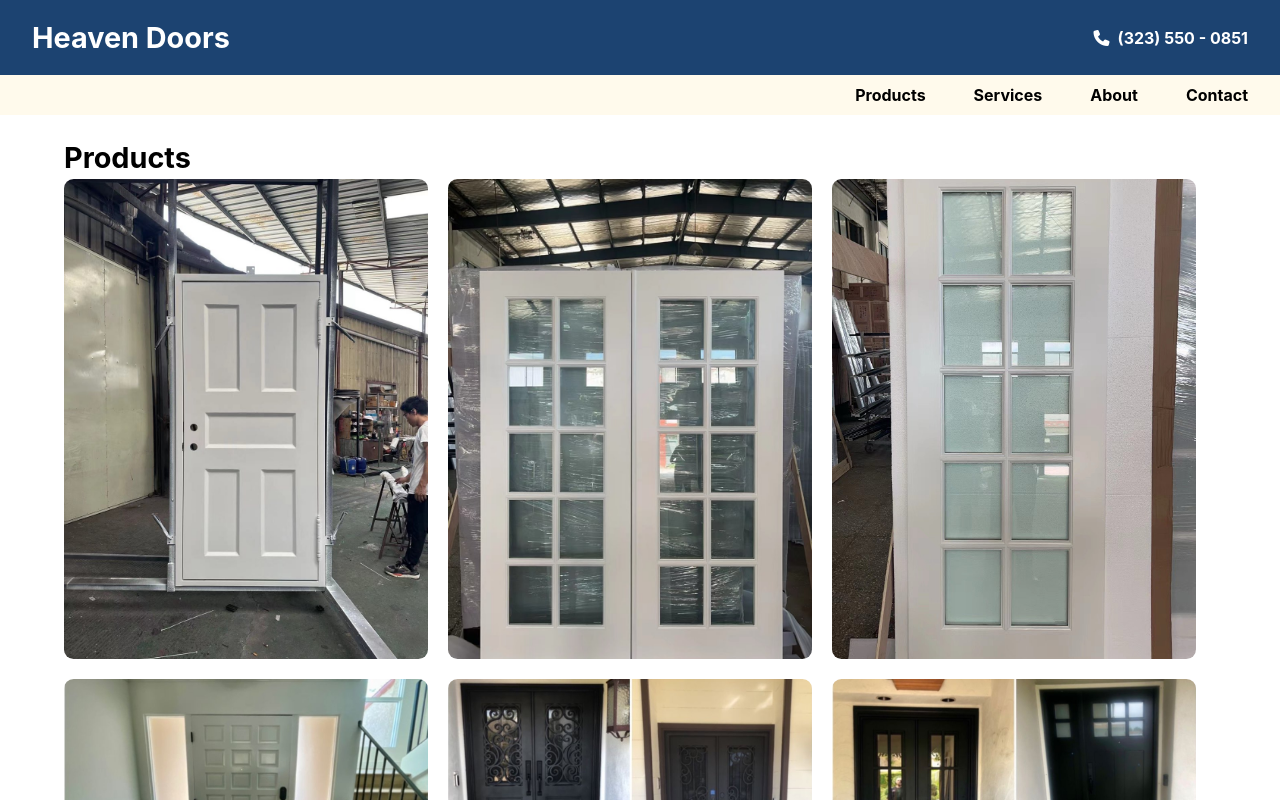
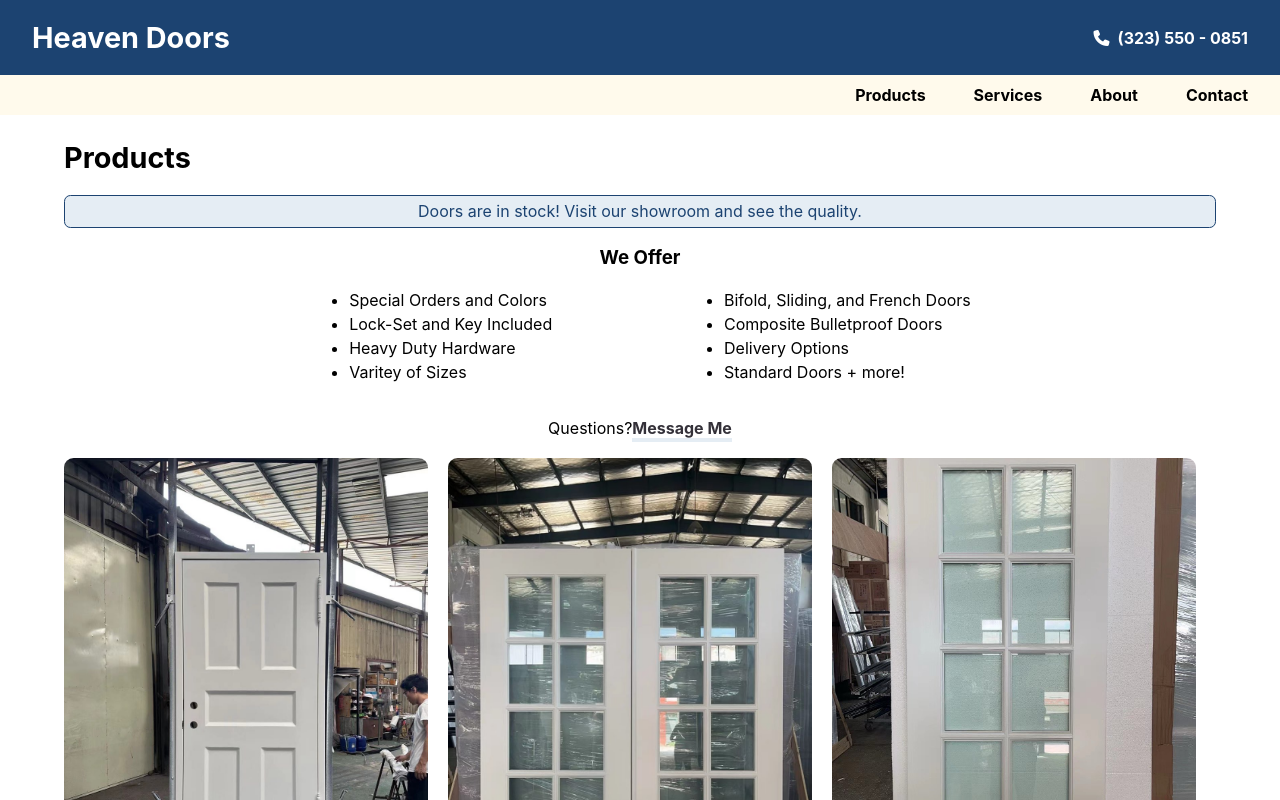
Before and after one commit to edgarLB/heavendoors, a React (Vite) app: page /products in a window 1280 px wide. Shown: the top 800 px of the page. Built offline with nearby package versions, Linux system fonts and the light colour scheme.

Commit message:
product and services pages done

```diff
--- a/src/index.css
+++ b/src/index.css
@@ -251,6 +251,67 @@ a {
   border-radius: 0.6em;
 }
 
+.stock-banner {
+  background-color: var(--light-blue-color);
+  border-radius:0.4em;
+  color: var(--dark_blue-color);
+  text-align: center;
+  border: #1C4371 solid 1px;
+  padding: 0.2em;
+}
+
+.products {
+  display: flex;
+  justify-content: center;
+  flex-wrap: wrap;
+
+}
+
+.products h3{
+  flex-basis: 100%;
+
+}
+
+
+.products ul {
+  columns: 2;
+  -webkit-columns: 2;
+  -moz-columns: 2;
+  justify-content: center;
+  align-items: center;
+  align-content: center;
+  column-gap: 10vw;
+
+}
+
+.link3 {
+  display: flex;
+  flex-direction: row;
+  justify-content: center;
+}
+.link3 a {
+  color: #343139;
+  font-weight: bold;
+  text-decoration: none;
+  border-bottom: .125em solid var(--light-blue-color);
+  box-shadow: inset 0 -0.125em 0 var(--light-blue-color);
+  transition: box-shadow 270ms cubic-bezier(0.77, 0, 0.175, 1), color 270ms cubic-bezier(0.77, 0, 0.175, 1);
+}
+
+.link3 a:hover {
+  box-shadow: inset 0 -1.125em 0 var(--light-blue-color);
+  color: #000;
+}
+
+.link3 a:focus {
+  background: #fff;
+  outline: none;
+  background: var(--light-blue-color);
+  color: #fff;
+  box-shadow: 8px 8px 24px rgba(0, 0, 0, 0.2);
+}
+
+
 @media only screen and (max-width: 768px) {
   .header {
     padding: 0.6em 1em;
@@ -330,6 +391,22 @@ a {
     margin-top: -3em;
   }
 
-  footer .hStack{padding-top: 0.5em}
+  footer .hStack{
+    padding-top: 0.5em
+  }
 
+  .products {
+    justify-content: flex-start;
+  }
+  .products ul {
+    columns: 1;
+    -webkit-columns: 1;
+    -moz-columns: 1;
+    margin-left: -1em;
+    margin-top: 0.5em;
+  }
+
+  .products li {
+    padding: 0.15em 0em;
+  }
 }
--- a/src/pages/Products.jsx
+++ b/src/pages/Products.jsx
@@ -14,11 +14,33 @@ import Gallery from "../components/Gallery.jsx";
 export default function Products() {
 
     const images = [image1, image2, image3, image4, image5, image6, image7, image8, image9, image10, image11];
+    const listOffer = ["Special Orders and Colors",
+        "Lock-Set and Key Included",
+        "Heavy Duty Hardware",
+        "Varitey of Sizes",
+        "Bifold, Sliding, and French Doors",
+        "Composite Bulletproof Doors",
+        "Delivery Options",
+        "Standard Doors + more!"
+    ]
     return (
         <div className="page-container">
             <div className="page-body">
                 <h2>Products</h2>
-                <Gallery images={images} />
+                <p className="stock-banner">Doors are in stock! Visit our showroom and see the quality.</p>
+                <div className="products">
+                    <h3>We Offer</h3>
+
+                    <ul>
+                        {listOffer.map(item => (
+                            <li key={item.id}>{item}</li>
+                        ))}
+                    </ul>
+
+                </div>
+                <p className="link3">Questions? <a href="/contact"> Message Me</a></p>
+                <Gallery images={images} type={"Door"} />
+
             </div>
         </div>
     )
--- a/src/pages/Services.jsx
+++ b/src/pages/Services.jsx
@@ -15,12 +15,24 @@ import Gallery from "../components/Gallery"
 
 
 export default function Services() {
-
+    const listOffer = ["Bifold Doors", "Sliding Doors", "French Doors", "Interior and Exterior Doors", "Custom Projects", "+ More"
+    ]
     const images = [image1, image2, image3, image4, image5, image6, image7, image8, image9, image10, image11, image12, image13];
     return (
         <div className="page-container">
             <div className="page-body">
                 <h2>Services</h2>
+                <div className="products">
+                    <h3>We Specialize In Door Installations</h3>
+
+                    <ul>
+                        {listOffer.map(item => (
+                            <li key={item.id}>{item}</li>
+                        ))}
+                    </ul>
+
+                </div>
+                <p className="link3">Questions? <a href="/contact"> Message Me</a></p>
                 <Gallery images={images} type={"Service"}/>
             </div>
         </div>
```
